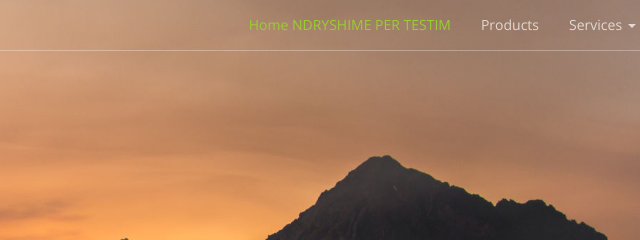
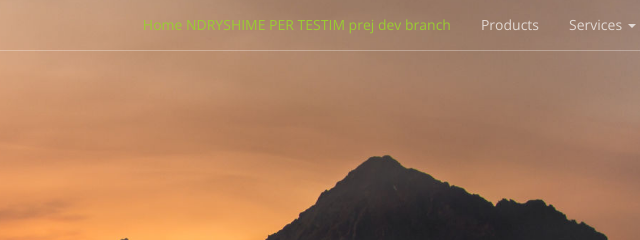
Before and after one commit to adistafa/Projekte, a plain HTML site: page projekti 1/business-2/business-2/index.html in a window 1280 px wide. Shown: the top 240 px of the page, 494-1134 px from the left. Drawn offline with nearby package versions, Linux system fonts and the light colour scheme; files whose address does not match are found by name.

Commit message:
commmit to branch dev

```diff
--- a/projekti 1/business-2/business-2/index.html
+++ b/projekti 1/business-2/business-2/index.html
@@ -53,7 +53,7 @@ Although you can use them, for a more unique website, replace these images with
             <div class="collapse navbar-collapse" id="navbar">
                 <ul class="nav navbar-nav navbar-right">
                     <li class="active">
-                        <a href="#">Home NDRYSHIME PER TESTIM</a>
+                        <a href="#">Home NDRYSHIME PER TESTIM prej dev branch</a>
                     </li>
                     <li>
                         <a href="#">Products</a>
```
